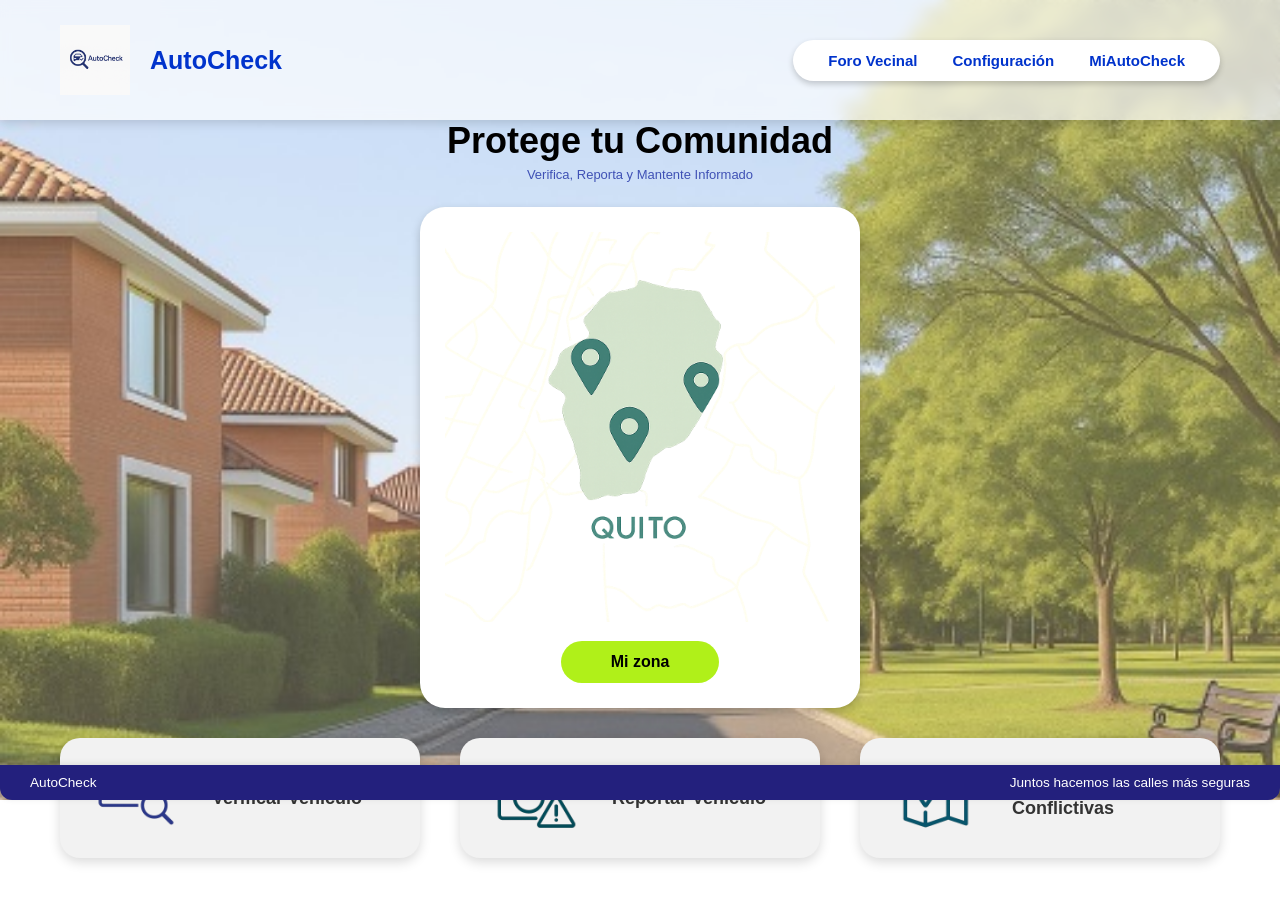
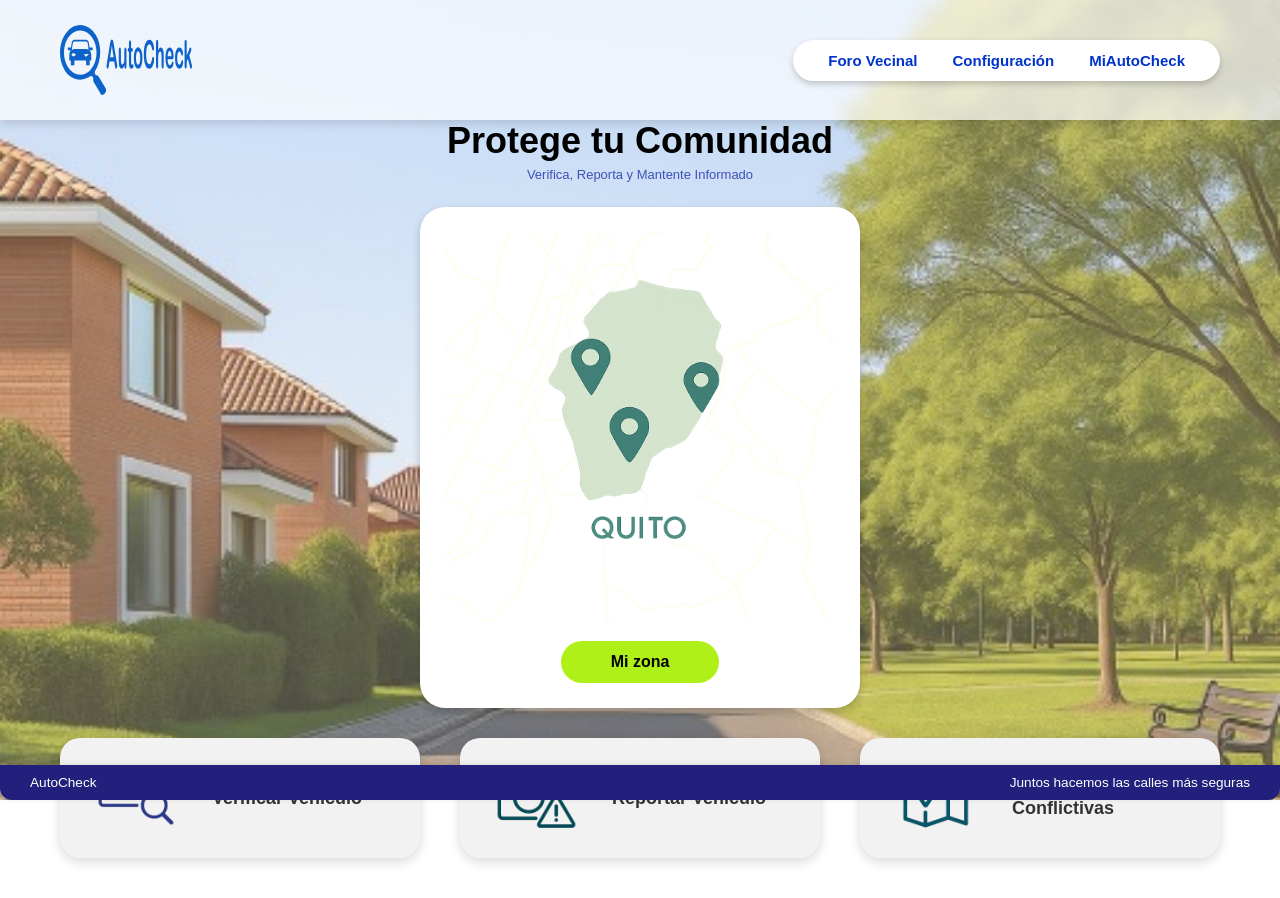
Before and after one commit to jhonny-r/ProyectoAutoCheck, a React (Create React App) app: page /Inicio in a window 1280 px wide. Built offline with nearby package versions, Linux system fonts and the light colour scheme.

Commit message:
cambio de logo en inicio

```diff
--- a/src/Componente/Inicio.jsx
+++ b/src/Componente/Inicio.jsx
@@ -2,7 +2,7 @@ import React from 'react';
 import { useNavigate } from 'react-router-dom';
 import '../Estilos/Inicio.css';
 import fondo from '../Imagenes/fondo.jpg';
-import logo from '../Imagenes/logo-autocheck.png';
+import logo from '../Imagenes/LogoAzul.svg';
 import mapa from '../Imagenes/mapa.png';
 import verificar from '../Imagenes/verificar.png';
 import reportar from '../Imagenes/reportar.png';
@@ -16,7 +16,6 @@ function Inicio({usuarioActivo}) {
       <div className="header-menu">
         <div className="logo-container">
           <img src={logo} alt="Logo AutoCheck" className="logo-img" />
-          <span className="logo-text">AutoCheck</span>
         </div>
         <div className="nav-box">
           <span className="nav-item" onClick={() => navigate('/ForoVecinal')}>Foro Vecinal</span>
```
